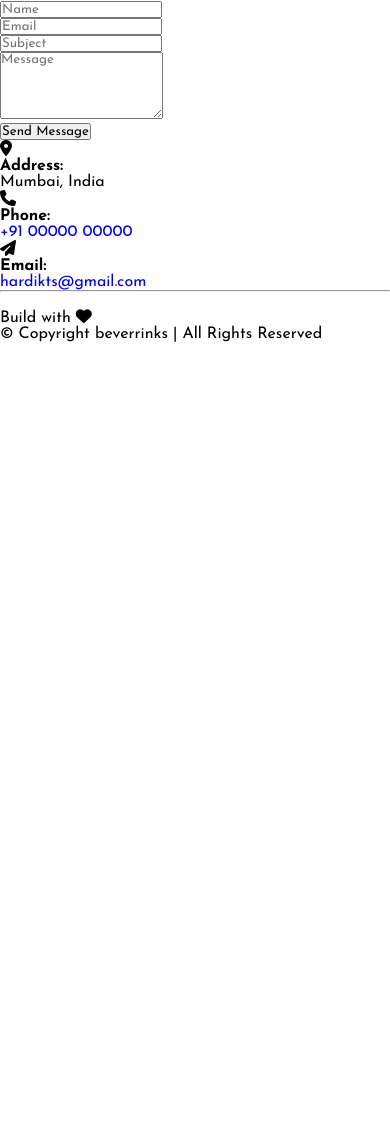
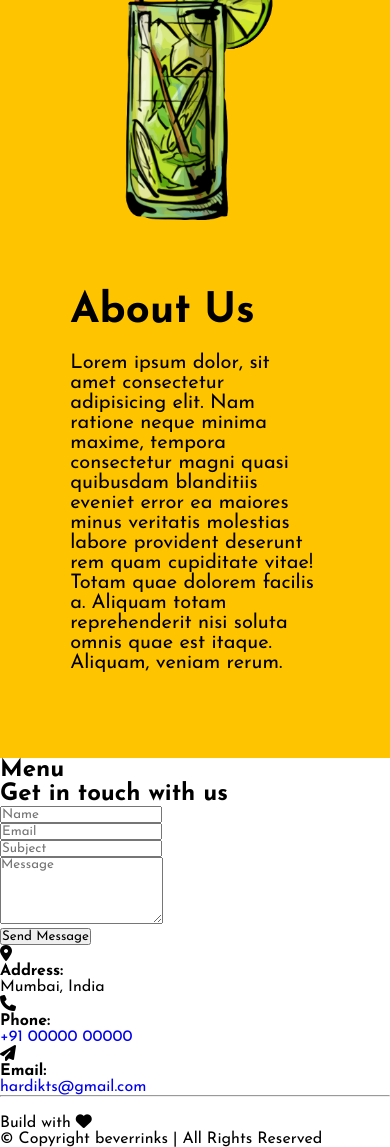
Before and after one commit to HardikShah563/Drinks2-DrinksDivine, a PHP site: page / in a window 390 px wide; the page is wider, and only the part inside the window is pictured. Shown: the part 1102-2249 px from the top of that part. Before the commit the page ends 1444 px from the top of that part, so only its background shows below. Run offline with PHP 8.4, Linux system fonts and the light colour scheme; some libraries are stand-ins or nearby versions.

Commit message:
updated index.html

```diff
--- a/index.html
+++ b/index.html
@@ -14,7 +14,7 @@
     <script src="./script/app.js" defer></script>
 </head>
 <body>
-    <section class="home nav" id="home">
+    <section class="nav">
         <nav>
             <div class="nav-lines">
                 <i class="fa-solid fa-bars-staggered"></i>
@@ -35,7 +35,7 @@
         </nav>
     </section>
 
-    <section class="home" id="home">
+    <section class="main" id="main">
         <main>
             <div class="text">
                 <h1>Welcome to<br>Drinks Divine</h1>
@@ -57,8 +57,17 @@
             </p>
         </div>
         <div class="about-us-img">
-            <img src="./img/about-us-drinks.png" alt="Drinks image">
+            <img src="./img/about-us.png" alt="About Us Image">
         </div>
+    </section>
+
+    <section class="menu" id="menu">
+         <h1>Menu</h1>
+         <div class="explore-menu">
+            <div class="menu-item">
+
+            </div>
+         </div>
     </section>
 
     <section class="contact-section" id="contact-section" name="contact-section">
@@ -91,6 +100,8 @@
         </div>
     </section>
 
+    <section class="menu" id="menu"></section>
+
     <section class="footer" id="foother">
         <footer>
             <hr>
--- a/style/navbar.css
+++ b/style/navbar.css
@@ -77,6 +77,7 @@ nav {
 
     .nav-links {
         position: absolute;
+        z-index: 3;
         margin: 0 0;
         display: flex;
         flex-direction: column;
@@ -85,14 +86,16 @@ nav {
         right: 0;
         width: 0;
         height: 93vh;
-        background-color: #d7d7d7e2;
+        background-color: #d7d7d7;
         transform: 200ms;
         overflow: hidden;
         transition: 200ms;
+        border-top-right-radius: 40px;
     }
 
     .nav-links.active {
         width: 80vw;
+        box-shadow: 20px 20px 100px var(--black);
     }
 
     .nav-links li {
--- a/style/style.css
+++ b/style/style.css
@@ -6,6 +6,7 @@
     --off-white: #cecece;
     --dark-grey: #141414;
     --grey: #666666;
+    --yellow: #ffc400;
 }
 
 /* Font face import */
@@ -43,6 +44,7 @@ button,
 html {
     scroll-behavior: smooth;
     font-family: Arial, Helvetica, sans-serif;
+    overflow-x: hidden;
 }
 
 header {
@@ -51,44 +53,126 @@ header {
     padding: 20px 40px;
 }
 
+.main {
+    height: 90vh;
+}
+
 main {
+    background-size: cover;
     display: flex;
     justify-content: space-between;
     flex-wrap: wrap;
     align-items: center;
-    width: 40%;
+    width: 65%;
+    height: 80vh;
     margin: 20px auto;
     padding: 5%;
-    background-color: #ffc400;
-    border-radius: 30px;
+    background-color: var(--yellow);
+    border-radius: 80px;
 }
 
 main h1 {
-    font-size: 60px;
-    /* width: 50%; */
+    font-size: 5vw;
 }
 
 main h3 {
     margin: 10px auto;
 }
 
+main img {
+    display: block;
+    margin: auto auto;
+}
+
+/* <======== About Us CSS ========> */
+
+.about-us {
+    display: flex;
+    justify-content: center;
+    flex-wrap: wrap-reverse;
+    margin: 5vh 0;
+    margin-bottom: 0;
+    padding: 10vh 10vw;
+    background-color: var(--yellow);
+    align-items: center;
+    border-top-left-radius: 80px;
+    border-top-right-radius: 80px;
+}
+
+.about-us-info {
+    width: 60%;
+    margin: auto auto;
+}
+
+.about-us-info h1 {
+    font-size: 48px;
+    margin: 20px 0;
+}
+
+.about-us-info p {
+    width: 80%;
+    font-size: 20px;
+}
+
+.about-us-img img {
+    width: 20vw;
+    margin: 20px;
+}
+
+/* <======== Menu Section CSS ========>  */
+.explore-menu {
+    width: 80%;
+    margin: auto auto;
+}
+
+
+
 @media (width < 1000px) {
     main {
-        width: 60%;
+        width: 70%;
+        height: 80vh;
+        border-radius: 40px;
+    }
+
+    main h1 {
+        font-size: 7vw;
+    }
+
+    main img {
+        /* position: relative;
+        right: -2vw; */
+    }
+
+    .about-us-info {
+        width: 80%;
+        margin: auto auto;
+    }
+
+    .about-us-info h1 {
+        font-size: 42px;
+    }
+
+    .about-us-info p {
+        width: 100%;
+    }
+
+    .about-us-img img {
+        width: 200px;
+        margin: 0 0 50px 0;
     }
 }
 
-@media (width < 400px) {
+
+@media (width < 600px) {
     main {
         width: 80%;
     }
 
     main h1 {
-        font-size: 40px;
+        font-size: 10vw;
     }
 
     main img {
         position: relative;
-        left: -100px;
     }
 }
```
Also changed, not shown: img/about-us.png (added), img/blue-drink.jpg (added), img/golden-drink.jpg (added), img/green-drink.jpg (added), img/orange-drink.jpg (added), img/red-drink.jpg (added), img/tea-drink.png (added), img/white-drink.jpg (added).
